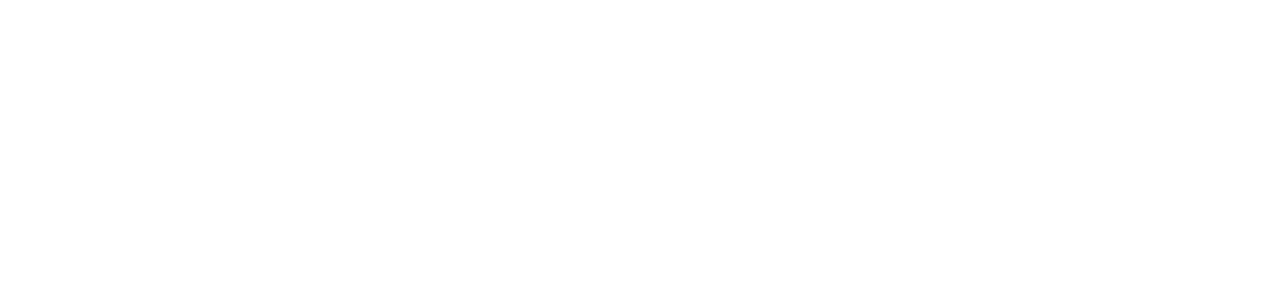
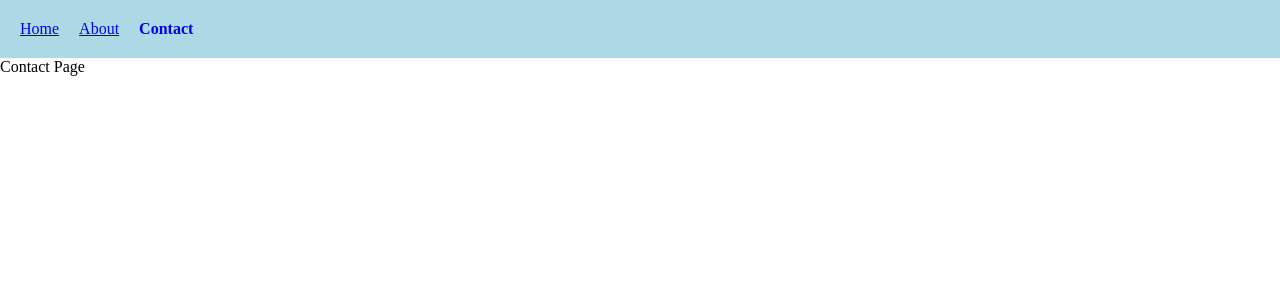
Before and after one commit to vaneetchanana/react-router-1, a React (Create React App) app: page /contact in a window 1280 px wide. Before the commit this address had no page. Shown: the top 300 px of the page. Built offline with nearby package versions, Linux system fonts and the light colour scheme.

Commit message:
used NavLink instead of Link to find the active link and style it

```diff
--- a/src/App.js
+++ b/src/App.js
@@ -1,14 +1,20 @@
 import { Routes, Route } from "react-router-dom";
 import About from "./components/About";
+import Contact from "./components/Contact";
 import Home from "./components/Home";
+import Navbar from "./components/Navbar";
 
 
 function App() {
   return (
-    <Routes>
-      <Route path="/" element={<Home />} />
-      <Route path="/about" element={<About />} />
-    </Routes>
+    <>
+      <Navbar />
+      <Routes>
+        <Route path="/" element={<Home />} />
+        <Route path="/about" element={<About />} />
+        <Route path="/contact" element={<Contact />} />
+      </Routes>
+    </>
   );
 }
 
--- /dev/null
+++ b/src/components/Contact.js
@@ -0,0 +1,5 @@
+export default function Contact() {
+  return (
+    <div>Contact Page</div>
+  )
+}
--- /dev/null
+++ b/src/components/Navbar.js
@@ -0,0 +1,26 @@
+// import { Link } from "react-router-dom"
+
+//Navlink knows weather or not it is an active link which Link does not so we can use it to style the active link. NavLink gets an active class when the link is the current route
+//NavLink also provides an object with the isActive property to the function that we provide in the style attribute which you can destructure inside the function as shown below
+//To style the Links you can either use the active class or the isActive boolean flag injected into the style function.
+//NavLink component is used to build navbars or breadcrumbs or where you want to highlight current selected item but when you want to navigate to others parts of the app use the Link component.
+import { NavLink } from "react-router-dom"
+
+export default function Navbar() {
+
+    const navLinkStyle = ({isActive}) => {
+        return {
+            textDecoration : isActive ? 'none' : 'underline',
+            fontWeight : isActive ? 'bold' : 'normal'
+        }
+    }
+
+    return (
+        <nav>
+            {/* link is converted into an anchor tag in the dom */}
+            <NavLink style={navLinkStyle} to='/' >Home</NavLink>
+            <NavLink style={navLinkStyle} to='/about'>About</NavLink>
+            <NavLink style={navLinkStyle} to='/contact'>Contact</NavLink>
+        </nav>
+    )
+}
--- /dev/null
+++ b/src/index.css
@@ -0,0 +1,18 @@
+body {
+    margin: 0;
+}
+
+nav {
+    display: flex;
+    padding: 20px;
+    background-color: lightblue;
+}
+
+nav a {
+    margin-right: 20px;
+}
+
+/* nav a.active {
+    text-decoration: none;
+    font-weight: bold;
+} */
--- a/src/index.js
+++ b/src/index.js
@@ -2,6 +2,7 @@
 import ReactDOM from 'react-dom/client';
 import { BrowserRouter } from "react-router-dom"
 import App from './App';
+import './index.css'
 
 const root = ReactDOM.createRoot(document.getElementById('root'));
 root.render(
```
